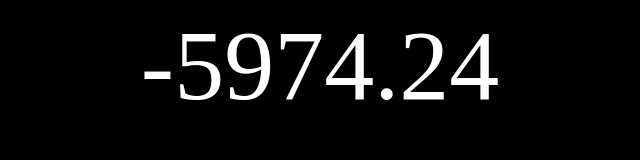
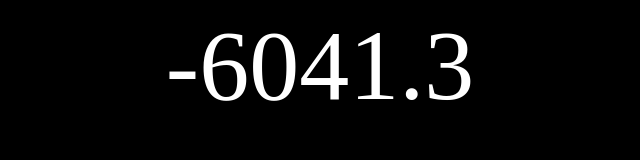
Before and after one commit to anatoliesavin/CevaProgress1, a plain HTML site: page index.html in a window 1280 px wide. Shown: the whole page, without its empty margins (320-960 px from the left). Drawn offline with Linux system fonts and the light colour scheme.

Commit message:
Update index.html

```diff
--- a/index.html
+++ b/index.html
@@ -1,6 +1,6 @@
 <!DOCTYPE html>
 <html>
 <body style="background:black;color:white;font-size:100px;text-align:center;">
--5974.24
+-6041.3
 </body>
 </html>
```
